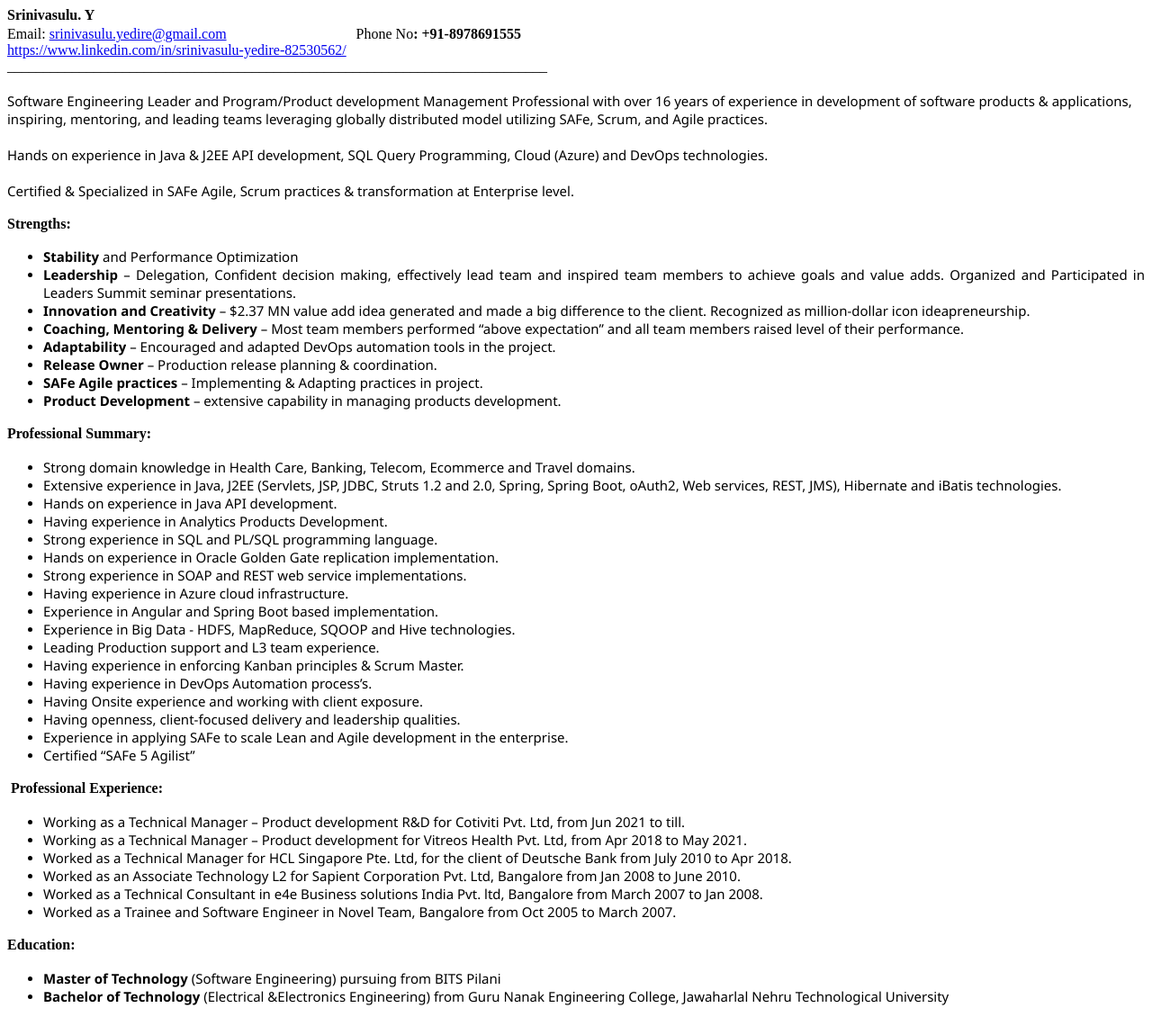
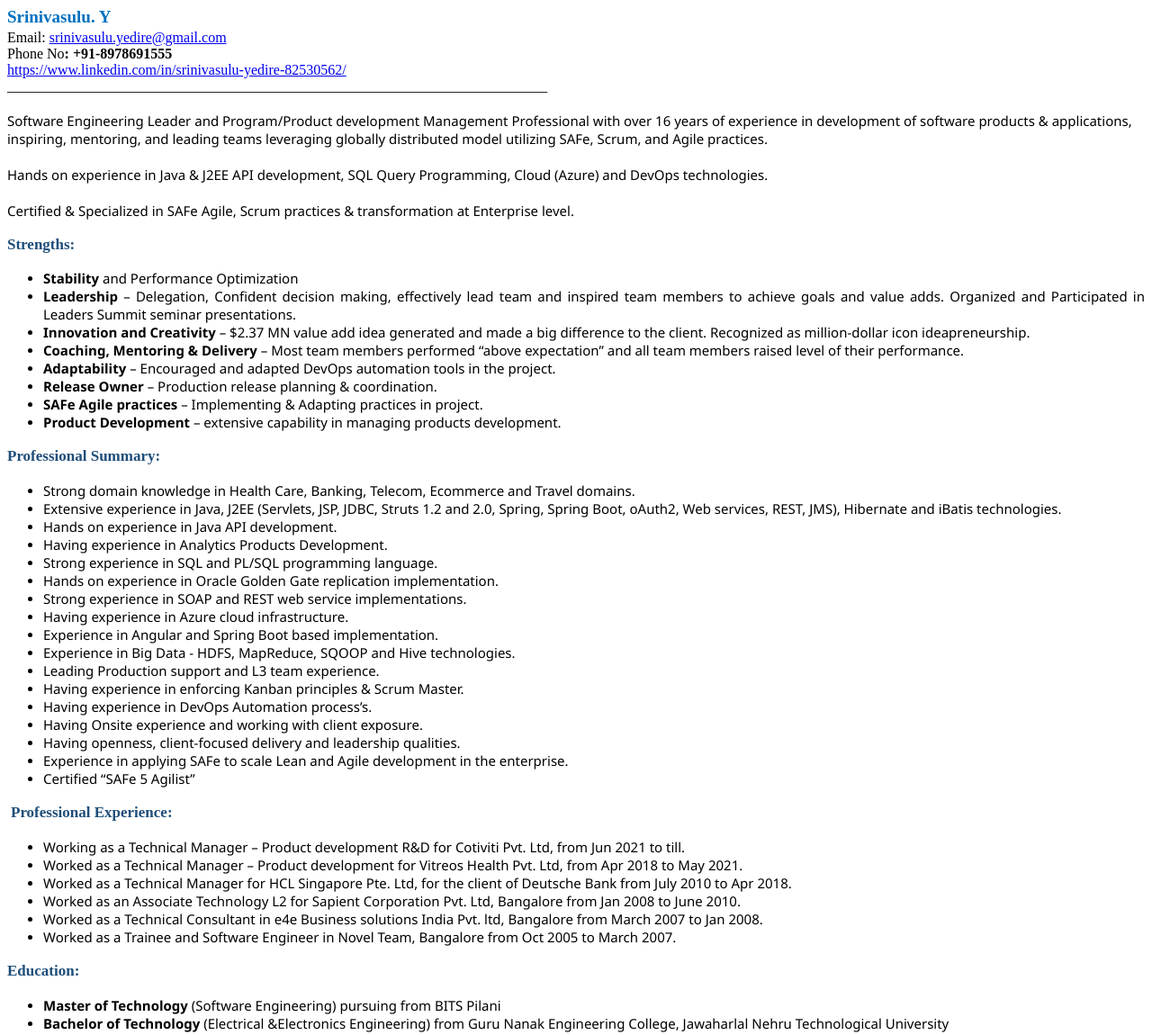
Before and after one commit to srinivasulu-yedire/srinivasulu-yedire.github.io, a plain HTML site: page index.html in a window 1280 px wide. Shown: the whole page at 90% size. Drawn offline with Linux system fonts and the light colour scheme.

Commit message:
Update index.html

```diff
--- a/index.html
+++ b/index.html
@@ -1,11 +1,12 @@
-<p style='margin-top:0in;margin-right:0in;margin-bottom:2.0pt;margin-left:0in;line-height:normal;font-size:15px;font-family:"Calibri",sans-serif;text-align:justify;'><strong><span style='font-size:16px;font-family:"Times New Roman",serif;color:black;'>Srinivasulu. Y</span></strong></p>
-<p style='margin-top:0in;margin-right:0in;margin-bottom:0in;margin-left:0in;line-height:normal;font-size:15px;font-family:"Calibri",sans-serif;text-align:justify;'><span style='font-size:16px;font-family:"Times New Roman",serif;color:black;'>Email: <a href="mailto:srinivasulu.yedire@gmail.com">srinivasulu.yedire@gmail.com</a>&nbsp; &nbsp; &nbsp; &nbsp; &nbsp; &nbsp; &nbsp; &nbsp; &nbsp; &nbsp; &nbsp; &nbsp; &nbsp; &nbsp; &nbsp; &nbsp; &nbsp; &nbsp; Phone No<strong>: +91-8978691555</strong></span></p>
-<p style='margin-top:0in;margin-right:0in;margin-bottom:0in;margin-left:0in;line-height:normal;font-size:15px;font-family:"Calibri",sans-serif;text-align:justify;'><span style='font-size:16px;font-family:"Times New Roman",serif;color:black;'><a href="https://www.linkedin.com/in/srinivasulu-yedire-82530562/">https://www.linkedin.com/in/srinivasulu-yedire-82530562/</a></span></p>
+<p style='margin-top:0in;margin-right:0in;margin-bottom:2.0pt;margin-left:0in;line-height:normal;font-size:15px;font-family:"Calibri",sans-serif;text-align:justify;'><strong><span style='font-size:19px;font-family:"Times New Roman",serif;color:#0070C0;'>Srinivasulu. Y</span></strong><span style='font-size:16px;font-family:"Times New Roman",serif;color:black;'>&nbsp; &nbsp; &nbsp; &nbsp; &nbsp; &nbsp; &nbsp; &nbsp; &nbsp; &nbsp; &nbsp; &nbsp; &nbsp; &nbsp; &nbsp; &nbsp; &nbsp; &nbsp; &nbsp; &nbsp; &nbsp; &nbsp; &nbsp; &nbsp; &nbsp; &nbsp; &nbsp;&nbsp;</span></p>
+<p style='margin-top:0in;margin-right:0in;margin-bottom:0in;margin-left:0in;line-height:normal;font-size:15px;font-family:"Calibri",sans-serif;text-align:justify;'><span style='font-size:16px;font-family:"Times New Roman",serif;color:black;'>Email: <a href="mailto:srinivasulu.yedire@gmail.com">srinivasulu.yedire@gmail.com</a>&nbsp; &nbsp; &nbsp; &nbsp; &nbsp; &nbsp; &nbsp; &nbsp; &nbsp; &nbsp; &nbsp; &nbsp; &nbsp; &nbsp; &nbsp; &nbsp; &nbsp;&nbsp;</span></p>
+<p style='margin-top:0in;margin-right:0in;margin-bottom:0in;margin-left:0in;line-height:normal;font-size:15px;font-family:"Calibri",sans-serif;text-align:justify;'><span style='font-size:16px;font-family:"Times New Roman",serif;color:black;'>Phone No<strong>: +91-8978691555</strong></span></p>
+<p style='margin-top:0in;margin-right:0in;margin-bottom:0in;margin-left:0in;line-height:normal;font-size:15px;font-family:"Calibri",sans-serif;text-align:justify;'><span style='font-size:16px;font-family:"Times New Roman",serif;color:black;'><a href="https://www.linkedin.com/in/srinivasulu-yedire-82530562/">https://www.linkedin.com/in/srinivasulu-yedire-82530562/</a>&nbsp; &nbsp; &nbsp; &nbsp; &nbsp; &nbsp; &nbsp; &nbsp;&nbsp;</span></p>
 <p style='margin-top:0in;margin-right:0in;margin-bottom:0in;margin-left:0in;line-height:normal;font-size:15px;font-family:"Calibri",sans-serif;text-align:justify;'><span style='font-size:16px;font-family:"Times New Roman",serif;color:black;'>___________________________________________________________________________</span></p>
 <p style='margin-top:0in;margin-right:0in;margin-bottom:0in;margin-left:0in;line-height:normal;font-size:15px;font-family:"Calibri",sans-serif;text-align:justify;'><span style='font-size:14px;font-family:"Segoe UI",sans-serif;color:black;background:white;'>&nbsp;</span></p>
 <p style='margin-top:0in;margin-right:0in;margin-bottom:0in;margin-left:0in;line-height:normal;font-size:15px;font-family:"Calibri",sans-serif;'><span style='font-family:"Segoe UI",sans-serif;color:black;background:white;'>Software Engineering Leader and Program/Product development Management Professional with over 16 years of experience in development of software products &amp; applications, inspiring, mentoring, and leading teams leveraging globally distributed model utilizing SAFe, Scrum, and Agile practices.</span><span style='font-family:"Segoe UI",sans-serif;color:black;'><br>&nbsp;<br> <span style="background:white;">Hands on experience in Java &amp; J2EE API development, SQL Query Programming, Cloud (Azure) and DevOps technologies.</span><br>&nbsp;<br> <span style="background:white;">Certified &amp; Specialized in SAFe Agile, Scrum practices &amp; transformation at Enterprise level.</span></span></p>
 <p style='margin-top:0in;margin-right:0in;margin-bottom:0in;margin-left:0in;line-height:normal;font-size:15px;font-family:"Calibri",sans-serif;'><span style='font-size:16px;font-family:"Times New Roman",serif;color:black;'>&nbsp;</span></p>
-<p style='margin-top:0in;margin-right:0in;margin-bottom:0in;margin-left:0in;line-height:normal;font-size:15px;font-family:"Calibri",sans-serif;text-align:justify;'><strong><span style='font-size:16px;font-family:"Times New Roman",serif;color:black;'>Strengths:&nbsp;</span></strong></p>
+<p style='margin-top:0in;margin-right:0in;margin-bottom:0in;margin-left:0in;line-height:normal;font-size:15px;font-family:"Calibri",sans-serif;text-align:justify;'><strong><span style='font-size:17px;font-family:"Times New Roman",serif;color:#1F4E79;'>Strengths:&nbsp;</span></strong></p>
 <p style='margin-top:0in;margin-right:0in;margin-bottom:0in;margin-left:0in;line-height:normal;font-size:15px;font-family:"Calibri",sans-serif;text-align:justify;'><strong><span style='font-family:"Times New Roman",serif;color:black;'>&nbsp;</span></strong></p>
 <ul style="margin-bottom:0in;margin-top:0in;" type="disc">
     <li style='margin-top:0in;margin-right:0in;margin-bottom:0in;margin-left:0in;line-height:normal;font-size:15px;font-family:"Calibri",sans-serif;color:black;text-align:justify;'><strong><span style='font-family:"Segoe UI",sans-serif;background:white;'>Stability</span></strong><span style='font-family:"Segoe UI",sans-serif;background:white;'>&nbsp;and Performance Optimization</span></li>
@@ -18,7 +19,7 @@
     <li style='margin-top:0in;margin-right:0in;margin-bottom:0in;margin-left:0in;line-height:normal;font-size:15px;font-family:"Calibri",sans-serif;color:black;text-align:justify;'><strong><span style='font-family:"Segoe UI",sans-serif;background:white;'>Product Development&nbsp;</span></strong><span style='font-family:     "Segoe UI",sans-serif;background:white;'>&ndash; extensive capability in managing products development.</span></li>
 </ul>
 <p style='margin-top:0in;margin-right:0in;margin-bottom:0in;margin-left:1.25in;line-height:normal;font-size:15px;font-family:"Calibri",sans-serif;text-align:justify;text-indent:-1.25in;'><span style='font-size:16px;font-family:"Times New Roman",serif;color:black;'>&nbsp;</span></p>
-<p style='margin-top:0in;margin-right:0in;margin-bottom:0in;margin-left:0in;line-height:normal;font-size:15px;font-family:"Calibri",sans-serif;text-align:justify;'><strong><span style='font-size:16px;font-family:"Times New Roman",serif;color:black;'>Professional Summary:</span></strong></p>
+<p style='margin-top:0in;margin-right:0in;margin-bottom:0in;margin-left:0in;line-height:normal;font-size:15px;font-family:"Calibri",sans-serif;text-align:justify;'><strong><span style='font-size:17px;font-family:"Times New Roman",serif;color:#1F4E79;'>Professional Summary:</span></strong></p>
 <p style='margin-top:0in;margin-right:0in;margin-bottom:0in;margin-left:0in;line-height:normal;font-size:15px;font-family:"Calibri",sans-serif;text-align:justify;'><strong><span style='font-size:16px;font-family:"Times New Roman",serif;color:black;'>&nbsp;</span></strong></p>
 <ul style="margin-bottom:0in;margin-top:0in;" type="disc">
     <li style='margin-top:0in;margin-right:0in;margin-bottom:0in;margin-left:0in;line-height:normal;font-size:15px;font-family:"Calibri",sans-serif;color:black;'><span style='font-family:     "Segoe UI",sans-serif;background:white;'>Strong domain knowledge in&nbsp;Health Care,&nbsp;Banking, Telecom, Ecommerce&nbsp;and&nbsp;Travel&nbsp;domains.</span></li>
@@ -40,18 +41,18 @@
     <li style='margin-top:0in;margin-right:0in;margin-bottom:0in;margin-left:0in;line-height:normal;font-size:15px;font-family:"Calibri",sans-serif;color:black;'><span style='font-family:     "Segoe UI",sans-serif;background:white;'>Certified &ldquo;SAFe 5 Agilist&rdquo;&nbsp;</span></li>
 </ul>
 <p style='margin-top:0in;margin-right:0in;margin-bottom:0in;margin-left:45.0pt;line-height:normal;font-size:15px;font-family:"Calibri",sans-serif;text-align:justify;text-indent:-45.0pt;'><strong><span style='font-size:16px;font-family:"Times New Roman",serif;color:black;'>&nbsp;</span></strong></p>
-<p style='margin-top:0in;margin-right:0in;margin-bottom:0in;margin-left:45.0pt;line-height:normal;font-size:15px;font-family:"Calibri",sans-serif;text-align:justify;text-indent:-45.0pt;'><strong><span style='font-size:16px;font-family:"Times New Roman",serif;color:black;'>&nbsp;Professional Experience:</span></strong></p>
+<p style='margin-top:0in;margin-right:0in;margin-bottom:0in;margin-left:0in;line-height:normal;font-size:15px;font-family:"Calibri",sans-serif;text-align:justify;'><strong><span style='font-size:16px;font-family:"Times New Roman",serif;color:#1F4E79;'>&nbsp;</span></strong><strong><span style='font-size:17px;font-family:"Times New Roman",serif;color:#1F4E79;'>Professional Experience:</span></strong></p>
 <p style='margin-top:0in;margin-right:0in;margin-bottom:0in;margin-left:45.0pt;line-height:normal;font-size:15px;font-family:"Calibri",sans-serif;text-align:justify;text-indent:-45.0pt;'><strong><span style='font-size:16px;font-family:"Times New Roman",serif;color:black;'>&nbsp;</span></strong></p>
 <ul style="margin-bottom:0in;margin-top:0in;" type="disc">
     <li style='margin-top:0in;margin-right:0in;margin-bottom:0in;margin-left:0in;line-height:normal;font-size:15px;font-family:"Calibri",sans-serif;color:black;'><span style='font-family:     "Segoe UI",sans-serif;background:white;'>Working as a Technical Manager &ndash; Product development R&amp;D for Cotiviti Pvt. Ltd, from Jun 2021 to till.</span></li>
-    <li style='margin-top:0in;margin-right:0in;margin-bottom:0in;margin-left:0in;line-height:normal;font-size:15px;font-family:"Calibri",sans-serif;color:black;'><span style='font-family:     "Segoe UI",sans-serif;background:white;'>Working as a Technical Manager &ndash; Product development for Vitreos Health Pvt. Ltd, from Apr 2018 to May 2021.</span></li>
+    <li style='margin-top:0in;margin-right:0in;margin-bottom:0in;margin-left:0in;line-height:normal;font-size:15px;font-family:"Calibri",sans-serif;color:black;'><span style='font-family:     "Segoe UI",sans-serif;background:white;'>Worked as a Technical Manager &ndash; Product development for Vitreos Health Pvt. Ltd, from Apr 2018 to May 2021.</span></li>
     <li style='margin-top:0in;margin-right:0in;margin-bottom:0in;margin-left:0in;line-height:normal;font-size:15px;font-family:"Calibri",sans-serif;color:black;'><span style='font-family:     "Segoe UI",sans-serif;background:white;'>Worked as a Technical Manager for HCL Singapore Pte. Ltd, for the client of Deutsche Bank from July 2010 to Apr 2018.</span></li>
     <li style='margin-top:0in;margin-right:0in;margin-bottom:0in;margin-left:0in;line-height:normal;font-size:15px;font-family:"Calibri",sans-serif;color:black;'><span style='font-family:     "Segoe UI",sans-serif;background:white;'>Worked as an Associate Technology L2 for Sapient Corporation Pvt. Ltd, Bangalore from Jan 2008 to June 2010.</span></li>
     <li style='margin-top:0in;margin-right:0in;margin-bottom:0in;margin-left:0in;line-height:normal;font-size:15px;font-family:"Calibri",sans-serif;color:black;'><span style='font-family:     "Segoe UI",sans-serif;background:white;'>Worked as a Technical Consultant in e4e Business solutions India Pvt. ltd, Bangalore from March 2007 to Jan 2008.</span></li>
     <li style='margin-top:0in;margin-right:0in;margin-bottom:0in;margin-left:0in;line-height:normal;font-size:15px;font-family:"Calibri",sans-serif;color:black;'><span style='font-family:     "Segoe UI",sans-serif;background:white;'>Worked as a Trainee and Software Engineer in Novel Team, Bangalore from Oct 2005 to March 2007.</span></li>
 </ul>
 <p style='margin-top:0in;margin-right:0in;margin-bottom:0in;margin-left:0in;line-height:normal;font-size:15px;font-family:"Calibri",sans-serif;text-align:justify;'><strong><span style='font-size:16px;font-family:"Times New Roman",serif;color:black;'>&nbsp;</span></strong></p>
-<p style='margin-top:0in;margin-right:0in;margin-bottom:0in;margin-left:0in;line-height:normal;font-size:15px;font-family:"Calibri",sans-serif;text-align:justify;'><strong><span style='font-size:16px;font-family:"Times New Roman",serif;color:black;'>Education:</span></strong></p>
+<p style='margin-top:0in;margin-right:0in;margin-bottom:0in;margin-left:0in;line-height:normal;font-size:15px;font-family:"Calibri",sans-serif;text-align:justify;'><strong><span style='font-size:17px;font-family:"Times New Roman",serif;color:#1F4E79;'>Education:</span></strong></p>
 <p style='margin-top:0in;margin-right:0in;margin-bottom:0in;margin-left:45.0pt;line-height:normal;font-size:15px;font-family:"Calibri",sans-serif;text-align:center;text-indent:-45.0pt;'><strong><span style='font-size:16px;font-family:"Times New Roman",serif;color:black;'>&nbsp;</span></strong></p>
 <ul style="margin-bottom:0in;margin-top:0in;" type="disc">
     <li style='margin-top:0in;margin-right:0in;margin-bottom:0in;margin-left:0in;line-height:normal;font-size:15px;font-family:"Calibri",sans-serif;color:black;'><strong><span style='font-family:     "Segoe UI",sans-serif;background:white;'>Master of Technology</span></strong><span style='font-family:     "Segoe UI",sans-serif;background:white;'>&nbsp;(Software Engineering) pursuing from BITS Pilani&nbsp;</span></li>
```
